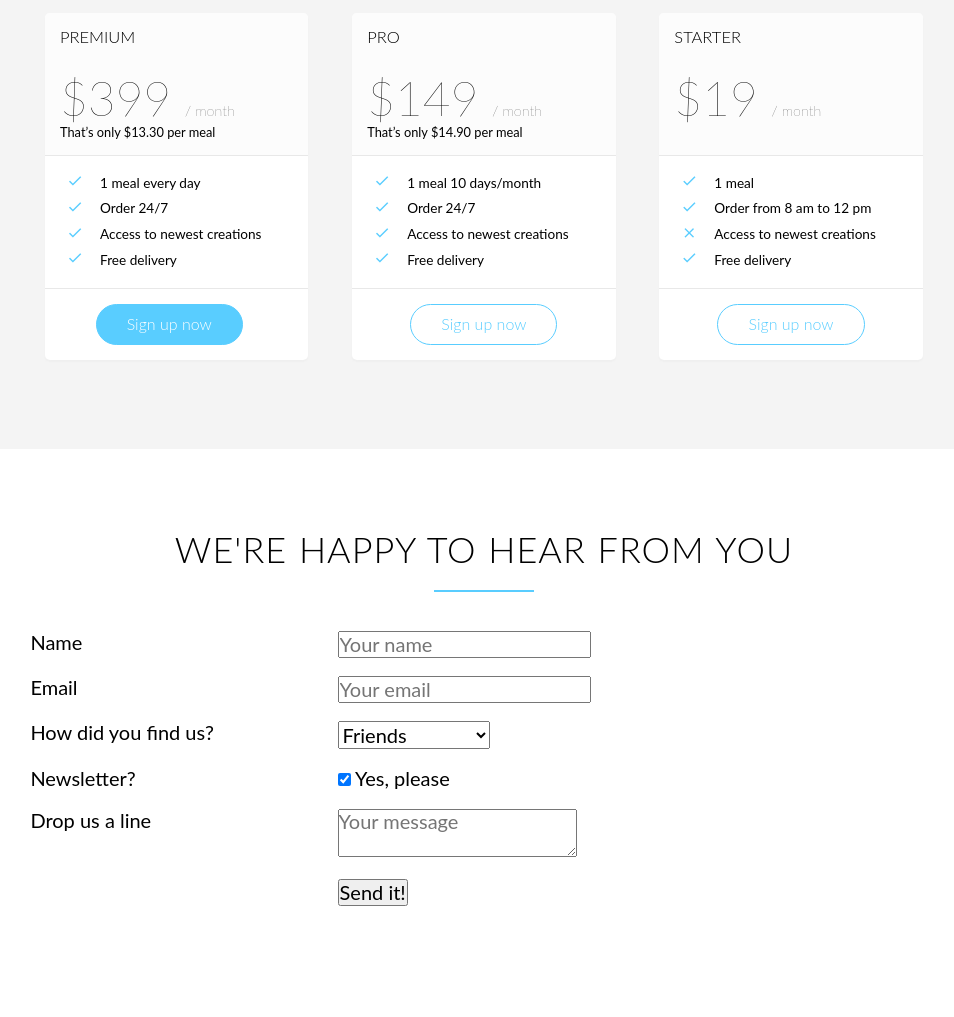
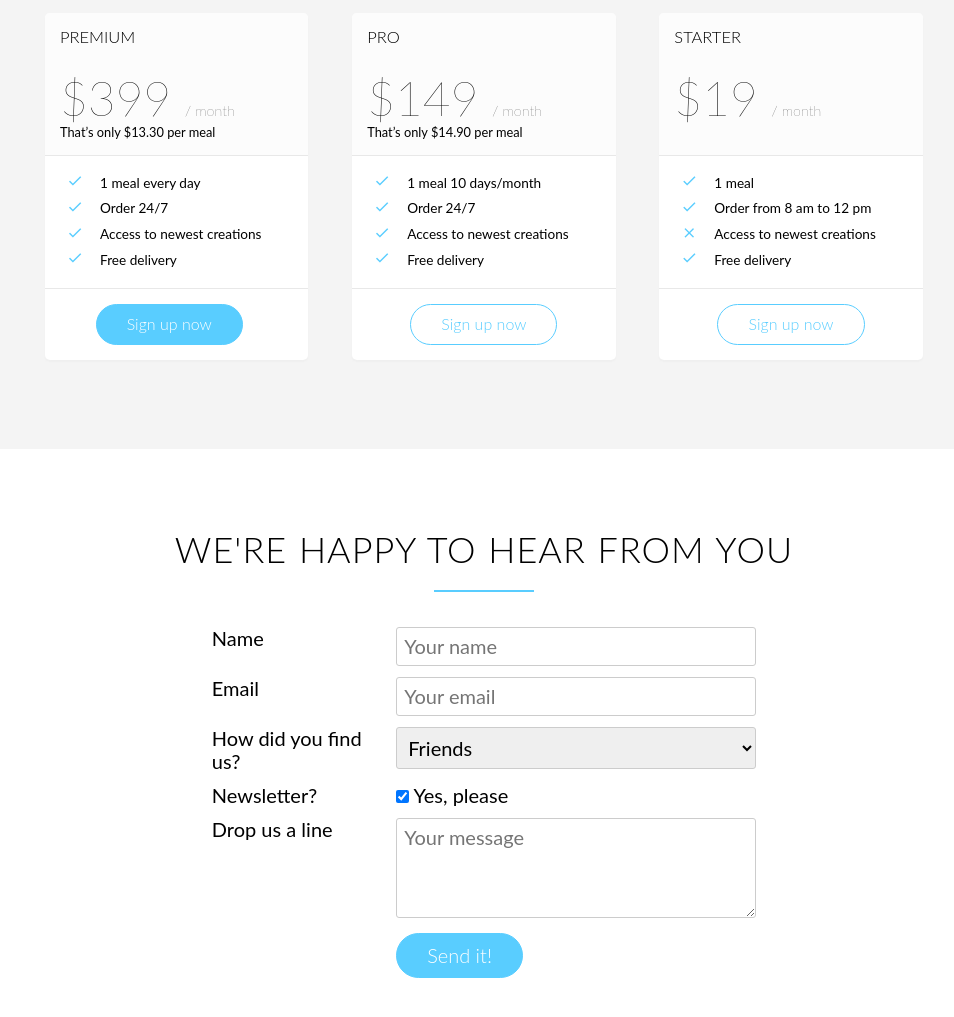
Before and after one commit to stephenbilham/Omni-Food-, a plain HTML site: page index.html in a window 1280 px wide. Shown: the part 4268-5285 px from the top of the page, without its empty margins (156-1110 px from the left). Before the commit the page ends 5263 px from the top, so only its background shows below. Drawn offline with nearby package versions, Linux system fonts and the light colour scheme.

Commit message:
css done for form

```diff
--- a/resources/css/style.css
+++ b/resources/css/style.css
@@ -142,7 +142,8 @@ a:active {
 /*---------BUTTONS ----*/
 
 .btn:link,
-.btn:visited {
+.btn:visited,
+input[type="submit"] {
   display: inline-block;
   padding: 10px 30px;
   font-weight: 300;
@@ -152,7 +153,8 @@ a:active {
 }
 
 .btn-full:link,
-.btn-full:visited {
+.btn-full:visited,
+input[type="submit"] {
   border: 1px solid;
   color: white;
   border-color: rgb(89, 205, 255);
@@ -168,8 +170,10 @@ a:active {
 }
 
 .btn:hover,
-.btn:active {
-  background-color: rgb(89, 205, 255);
+.btn:active,
+input[type="submit"]:hover,
+input[type="submit"]:hover {
+  background-color: rgb(0, 130, 185);
   color: white;
 }
 
@@ -452,3 +456,38 @@ cite img {
   padding: 5px 0px;
   font-size: 85%;
 }
+
+/*-------------------------------------------------- */
+/*FORM*/
+/* ------------------------------------------------------- */
+
+.contact-form {
+  width: 60%;
+  margin: 0 auto;
+}
+
+input[type="text"],
+input[type="email"],
+select,
+textarea {
+  width: 100%;
+  padding: 7px;
+  border-radius: 3px;
+  border: 1px solid #ccc;
+}
+
+textarea {
+  height: 100px;
+}
+
+input[type="checkbox"] {
+  margin: 10x 5px 10px 0;
+}
+
+*:focus {
+  outline: none;
+}
+
+/*-------------------------------------------------- */
+/*FOOTER*/
+/* ------------------------------------------------------- */
```
